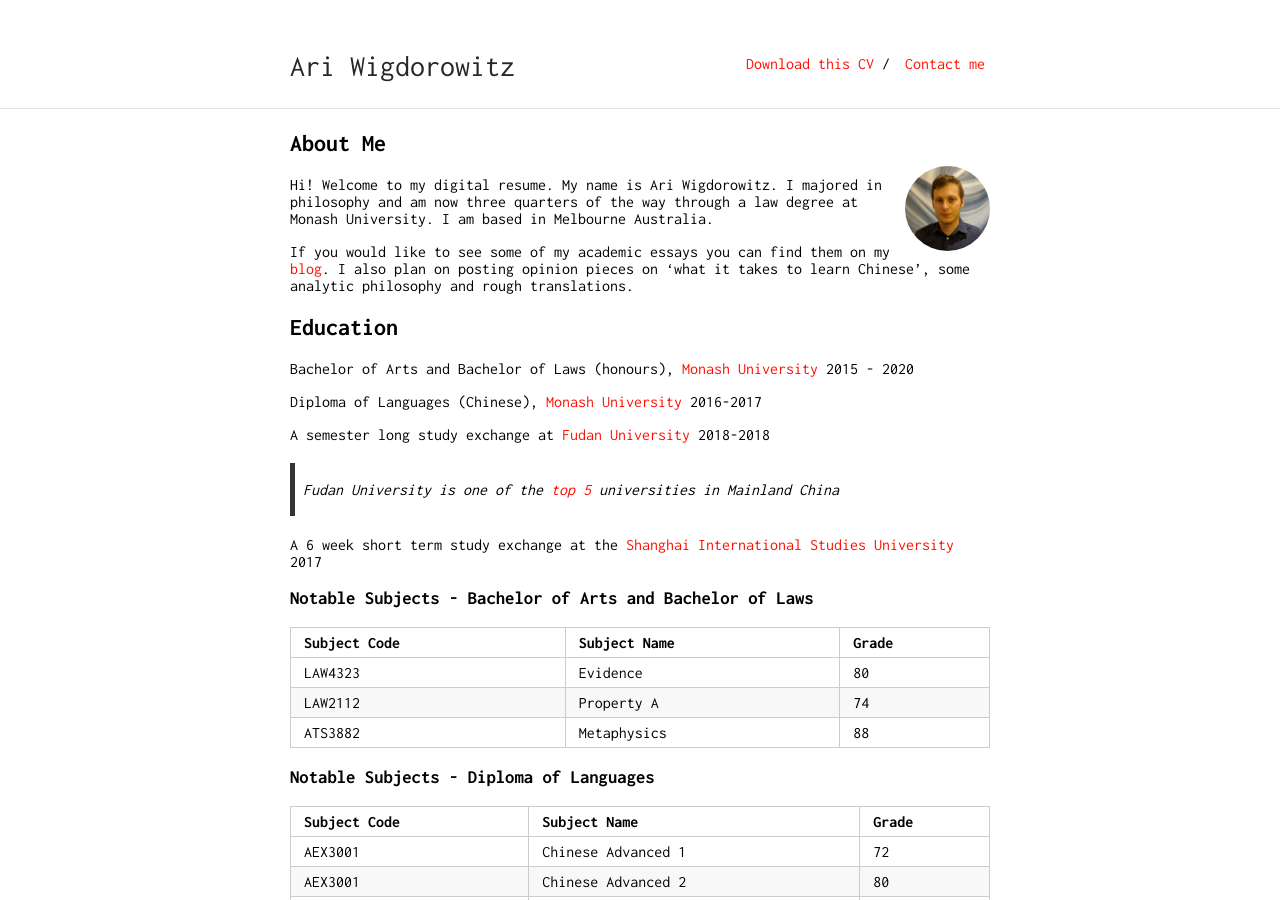
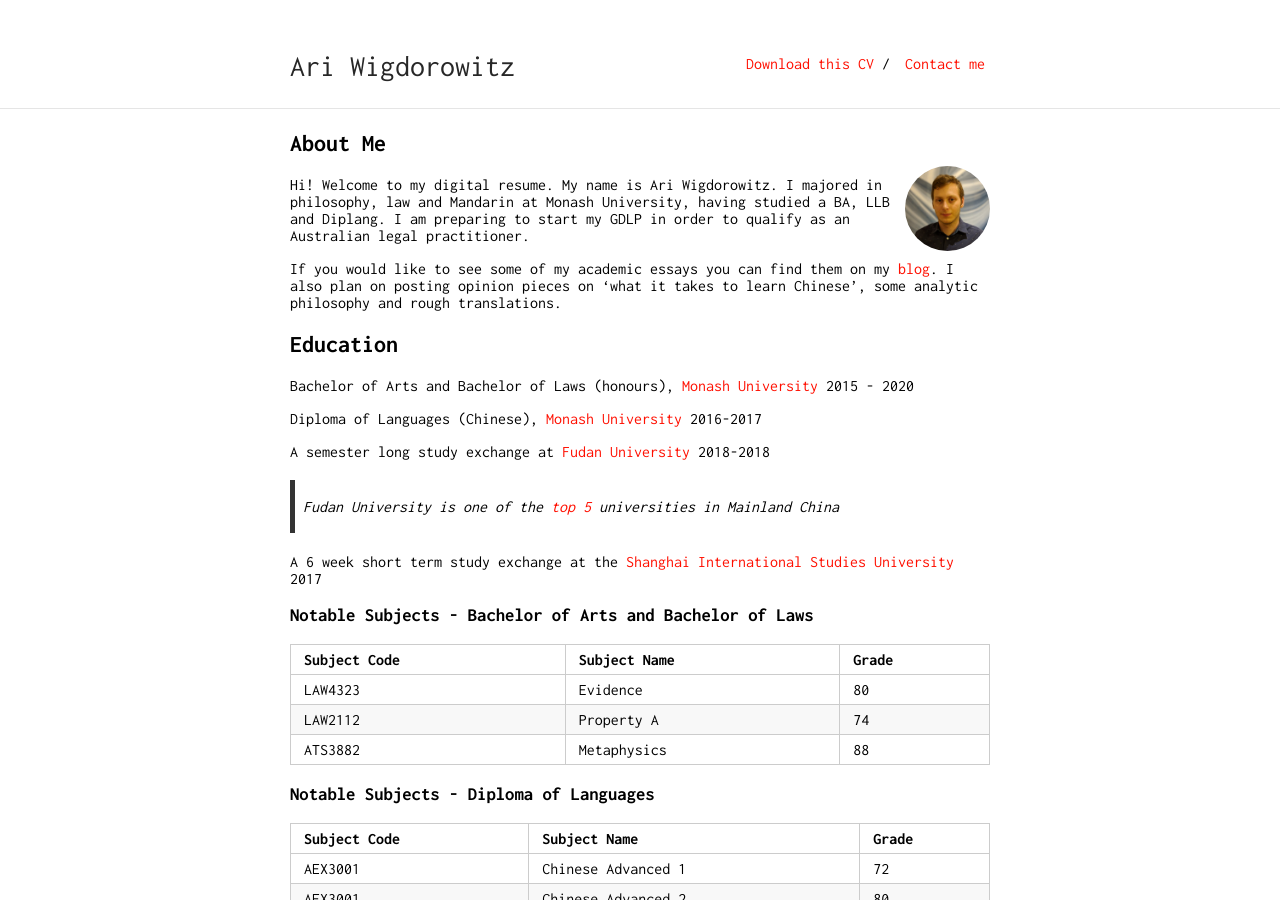
Before and after one commit to Wigdo/cv, a Jekyll site: the page built from index.md, in a window 1280 px wide and 900 px high. Built offline with Jekyll 4.4.1, drawn with Linux system fonts in a browser that asks for light colours; our own code applies the rules of GitHub Pages for plain Markdown files.

Commit message:
Update index.md

```diff
--- a/index.md
+++ b/index.md
@@ -6,7 +6,7 @@ layout: default
 
 <img class="profile-picture" src="sherlock.jpg">
 
-Hi! Welcome to my digital resume. My name is Ari Wigdorowitz. I majored in philosophy and am now three quarters of the way through a law degree at Monash University. I am based in Melbourne Australia.
+Hi! Welcome to my digital resume. My name is Ari Wigdorowitz. I majored in philosophy, law and Mandarin at Monash University, having studied a BA, LLB and Diplang. I am preparing to start my GDLP in order to qualify as an Australian legal practitioner.
 
 If you would like to see some of my academic essays you can find them on my [blog](https://wigdo.github.io/papyrus). I also plan on posting opinion pieces on 'what it takes to learn Chinese', some analytic philosophy and rough translations.
 
```
